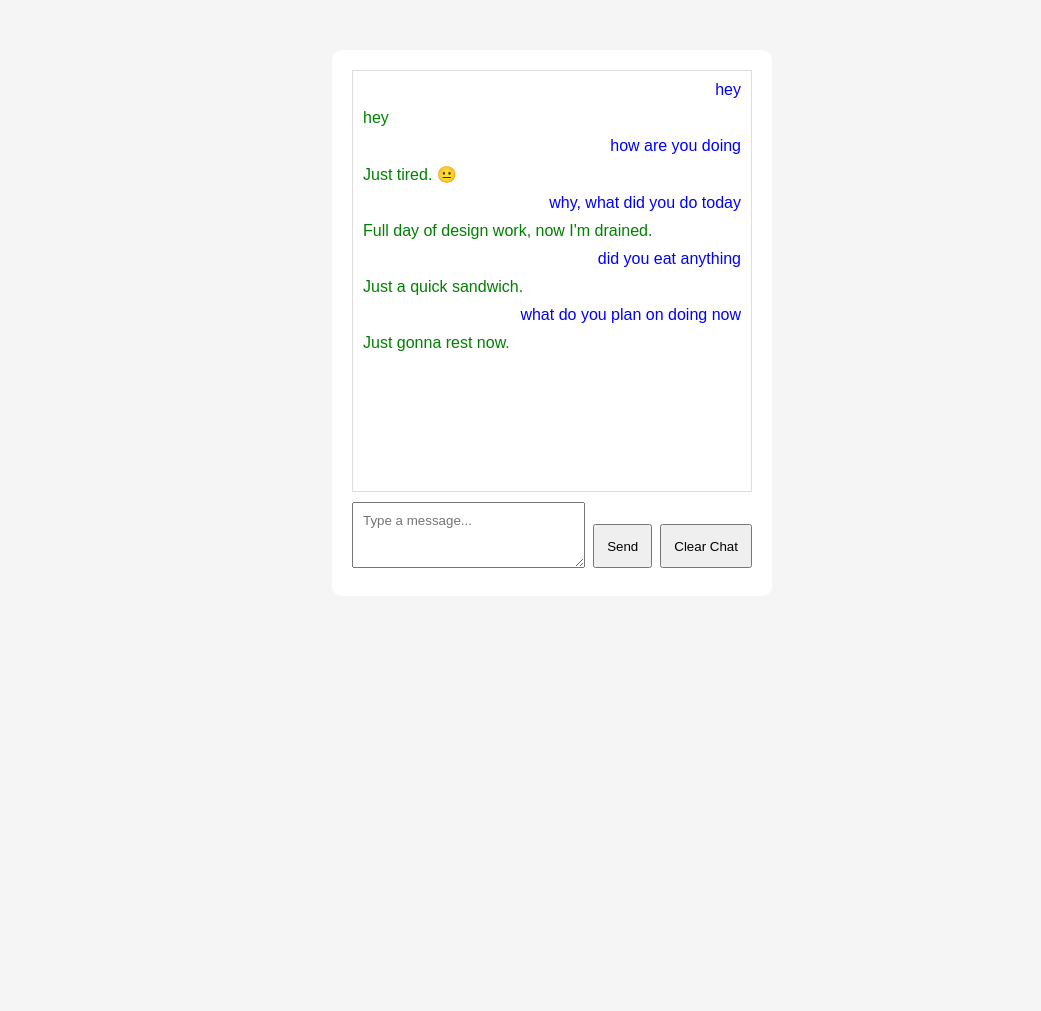
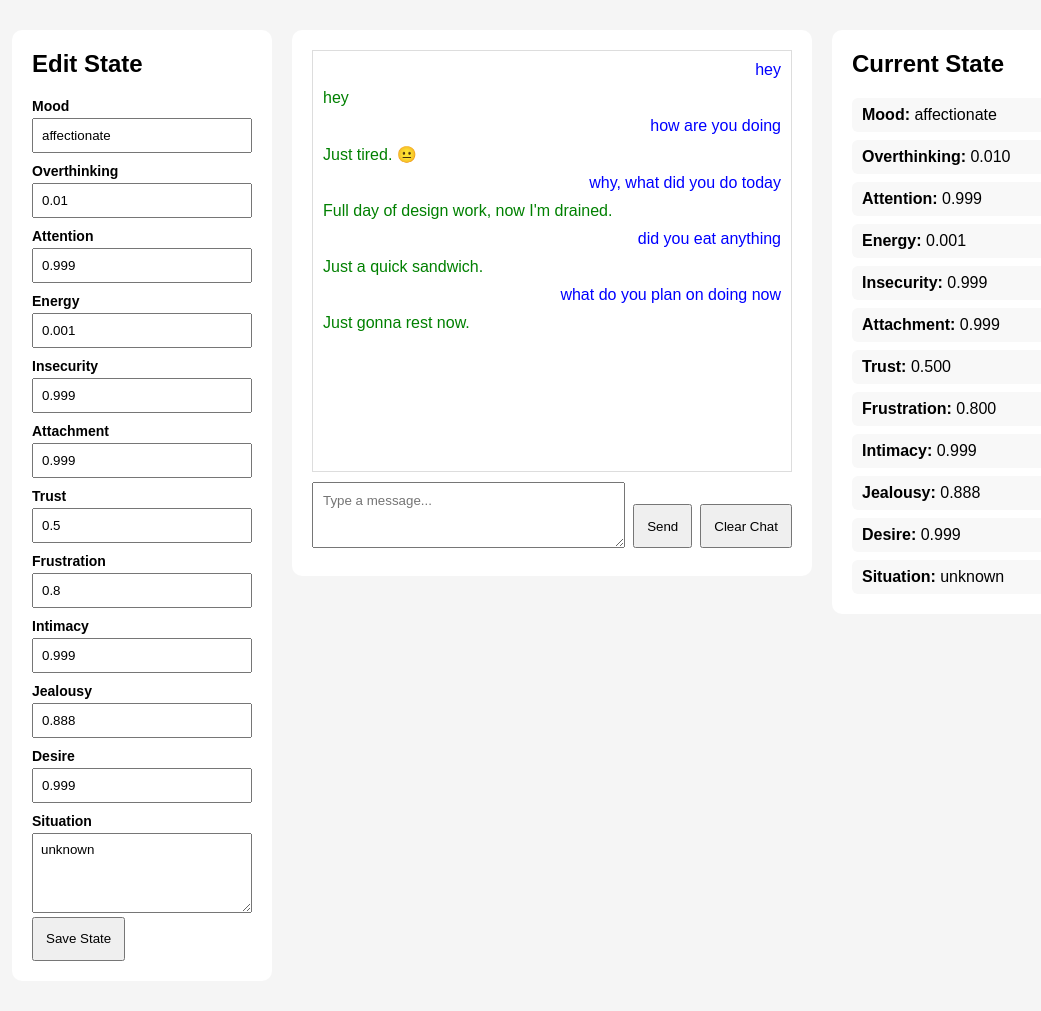
Before and after one commit to Nihili66/pythonRepo, a Flask app: page / in a window 1280 px wide. Shown: the whole page, without its empty margins (88-1129 px from the left). Before the commit the page ends 568 px from the top, so only its background shows below. Run offline with Flask 3, Linux system fonts and the light colour scheme; data comes from the database, SQL or seed files in the repository.

Commit message:
Updated the front end interface, added a dashboard that lets me edit and view the live state and chat history. Added an LLM based state updating engine

```diff
--- a/OnGoing/relationship-simulator/app.py
+++ b/OnGoing/relationship-simulator/app.py
@@ -3,6 +3,7 @@
 from database.db import get_db
 from services.life_simulation import get_current_situation
 from services.emotion_engine import update_emotional_state
+from services.emotion_engine_llm import update_emotional_state_llm
 from services.delay_engine import simulate_delay
 from services.behavior_engine import apply_behavior
 
@@ -19,6 +20,7 @@
     "frustration": 0.8,
     "intimacy": 0.999,
     "jealousy": 0.888,
+    "desire": 0.999,
     "situation": "unknown"
 }
 
@@ -61,6 +63,20 @@
     db.execute("DELETE FROM messages")
     db.commit()
 
+
+def get_serializable_state():
+    return dict(state)
+
+
+def clamp_stat_value(value):
+    try:
+        numeric_value = float(value)
+    except (TypeError, ValueError):
+        return None
+
+    return max(0.0, min(1.0, numeric_value))
+
+
 @app.route("/")
 def home():
     return render_template("chat.html")
@@ -71,6 +87,43 @@
     return jsonify({"messages": get_conversation()})
 
 
+@app.route("/state", methods=["GET"])
+def get_state():
+    return jsonify({"state": get_serializable_state()})
+
+
+@app.route("/state", methods=["POST"])
+def update_state():
+    data = request.json or {}
+
+    numeric_fields = [
+        "overthinking",
+        "attention",
+        "energy",
+        "insecurity",
+        "attachment",
+        "trust",
+        "frustration",
+        "intimacy",
+        "jealousy",
+        "desire"
+    ]
+
+    if "mood" in data:
+        state["mood"] = str(data["mood"]).strip() or state["mood"]
+
+    if "situation" in data:
+        state["situation"] = str(data["situation"]).strip() or state["situation"]
+
+    for field in numeric_fields:
+        if field in data:
+            clamped_value = clamp_stat_value(data[field])
+            if clamped_value is not None:
+                state[field] = clamped_value
+
+    return jsonify({"success": True, "state": get_serializable_state()})
+
+
 @app.route("/send_message", methods=["POST"])
 def send_message():
     state["situation"] = get_current_situation()
@@ -79,7 +132,7 @@
 
     interpreted_message = apply_behavior(user_message, state)
 
-    state.update(update_emotional_state(user_message, state))
+    state.update(update_emotional_state_llm(user_message, state))
 
     save_message("user", user_message)
 
@@ -91,7 +144,10 @@
 
     save_message("assistant", ai_response)
 
-    return jsonify({"response": ai_response})
+    return jsonify({
+        "response": ai_response,
+        "state": get_serializable_state()
+    })
 
 
 @app.route("/clear_chat", methods=["POST"])
--- a/OnGoing/relationship-simulator/static/css/style.css
+++ b/OnGoing/relationship-simulator/static/css/style.css
@@ -1,14 +1,56 @@
 body {
     font-family: Arial;
     background: #f5f5f5;
+    margin: 0;
+}
+
+.page-layout {
+    display: flex;
+    gap: 20px;
+    align-items: flex-start;
+    justify-content: center;
+    padding: 30px;
+}
+
+.state-panel {
+    width: 260px;
+    background: white;
+    border-radius: 10px;
+    padding: 20px;
+    box-sizing: border-box;
+}
+
+.state-panel h2 {
+    margin-top: 0;
+}
+
+.state-panel label {
+    display: block;
+    margin-top: 10px;
+    margin-bottom: 4px;
+    font-size: 14px;
+    font-weight: bold;
+}
+
+.state-panel input,
+.state-panel textarea {
+    width: 100%;
+    box-sizing: border-box;
+    padding: 8px;
+    font-family: Arial;
+}
+
+.state-textarea {
+    min-height: 80px;
+    resize: vertical;
 }
 
 .chat-container {
-    width: 400px;
-    margin: 50px auto;
+    width: 520px;
     background: white;
     border-radius: 10px;
     padding: 20px;
+    box-sizing: border-box;
 }
 
 #chat-box {
@@ -64,3 +106,16 @@
     color: #666;
     font-size: 14px;
 }
+
+#state-view {
+    display: flex;
+    flex-direction: column;
+    gap: 8px;
+}
+
+.state-item {
+    padding: 8px 10px;
+    background: #f8f8f8;
+    border-radius: 6px;
+    white-space: pre-wrap;
+}
--- a/OnGoing/relationship-simulator/static/js/chat.js
+++ b/OnGoing/relationship-simulator/static/js/chat.js
@@ -1,6 +1,4 @@
-window.addEventListener("DOMContentLoaded", () => {
-    loadMessages();
-
+window.addEventListener("DOMContentLoaded", async () => {
     let input = document.getElementById("message-input");
 
     input.addEventListener("keydown", function (event) {
@@ -9,19 +7,24 @@
             sendMessage();
         }
     });
+
+    await loadMessages();
+    await loadState();
 });
 
 function setLoading(isLoading) {
     let input = document.getElementById("message-input");
     let sendButton = document.getElementById("send-button");
     let clearButton = document.getElementById("clear-button");
+    let saveStateButton = document.getElementById("save-state-button");
     let status = document.getElementById("status");
 
     input.disabled = isLoading;
     sendButton.disabled = isLoading;
     clearButton.disabled = isLoading;
+    saveStateButton.disabled = isLoading;
 
-    status.innerText = isLoading ? "Typing..." : "";
+    status.innerText = isLoading ? "Thinking..." : "";
 }
 
 function scrollToBottom() {
@@ -29,8 +32,87 @@
     chatBox.scrollTop = chatBox.scrollHeight;
 }
 
+function formatStateNumber(value) {
+    return Number(value).toFixed(3);
+}
+
+function renderState(state) {
+    let stateView = document.getElementById("state-view");
+
+    stateView.innerHTML = `
+        <div class="state-item"><strong>Mood:</strong> ${state.mood}</div>
+        <div class="state-item"><strong>Overthinking:</strong> ${formatStateNumber(state.overthinking)}</div>
+        <div class="state-item"><strong>Attention:</strong> ${formatStateNumber(state.attention)}</div>
+        <div class="state-item"><strong>Energy:</strong> ${formatStateNumber(state.energy)}</div>
+        <div class="state-item"><strong>Insecurity:</strong> ${formatStateNumber(state.insecurity)}</div>
+        <div class="state-item"><strong>Attachment:</strong> ${formatStateNumber(state.attachment)}</div>
+        <div class="state-item"><strong>Trust:</strong> ${formatStateNumber(state.trust)}</div>
+        <div class="state-item"><strong>Frustration:</strong> ${formatStateNumber(state.frustration)}</div>
+        <div class="state-item"><strong>Intimacy:</strong> ${formatStateNumber(state.intimacy)}</div>
+        <div class="state-item"><strong>Jealousy:</strong> ${formatStateNumber(state.jealousy)}</div>
+        <div class="state-item"><strong>Desire:</strong> ${formatStateNumber(state.desire)}</div>
+        <div class="state-item"><strong>Situation:</strong> ${state.situation}</div>
+    `;
+}
+
+function fillStateForm(state) {
+    document.getElementById("mood-input").value = state.mood ?? "";
+    document.getElementById("overthinking-input").value = state.overthinking ?? 0;
+    document.getElementById("attention-input").value = state.attention ?? 0;
+    document.getElementById("energy-input").value = state.energy ?? 0;
+    document.getElementById("insecurity-input").value = state.insecurity ?? 0;
+    document.getElementById("attachment-input").value = state.attachment ?? 0;
+    document.getElementById("trust-input").value = state.trust ?? 0;
+    document.getElementById("frustration-input").value = state.frustration ?? 0;
+    document.getElementById("intimacy-input").value = state.intimacy ?? 0;
+    document.getElementById("jealousy-input").value = state.jealousy ?? 0;
+    document.getElementById("desire-input").value = state.desire ?? 0;
+    document.getElementById("situation-input").value = state.situation ?? "";
+}
+
+async function loadState() {
+    let response = await fetch("/state");
+    let data = await response.json();
+
+    renderState(data.state);
+    fillStateForm(data.state);
+}
+
+function collectStateFormData() {
+    return {
+        mood: document.getElementById("mood-input").value,
+        overthinking: document.getElementById("overthinking-input").value,
+        attention: document.getElementById("attention-input").value,
+        energy: document.getElementById("energy-input").value,
+        insecurity: document.getElementById("insecurity-input").value,
+        attachment: document.getElementById("attachment-input").value,
+        trust: document.getElementById("trust-input").value,
+        frustration: document.getElementById("frustration-input").value,
+        intimacy: document.getElementById("intimacy-input").value,
+        jealousy: document.getElementById("jealousy-input").value,
+        desire: document.getElementById("desire-input").value,
+        situation: document.getElementById("situation-input").value
+    };
+}
+
+async function saveState() {
+    let response = await fetch("/state", {
+        method: "POST",
+        headers: {
+            "Content-Type": "application/json"
+        },
+        body: JSON.stringify(collectStateFormData())
+    });
+
+    let data = await response.json();
+
+    if (data.success) {
+        renderState(data.state);
+        fillStateForm(data.state);
+    }
+}
+
 async function loadMessages() {
-
     let response = await fetch("/messages");
     let data = await response.json();
 
@@ -46,7 +128,6 @@
 }
 
 async function sendMessage() {
-
     let input = document.getElementById("message-input");
     let message = input.value.trim();
 
@@ -68,6 +149,13 @@
         let data = await response.json();
 
         addMessage("ai", data.response);
+
+        if (data.state) {
+            renderState(data.state);
+            fillStateForm(data.state);
+        } else {
+            await loadState();
+        }
     } catch (error) {
         addMessage("ai", "Something went wrong. Please try again.");
     } finally {
@@ -77,7 +165,6 @@
 }
 
 async function clearChat() {
-
     let confirmed = window.confirm("Are you sure you want to clear the chat?");
     if (!confirmed) return;
 
@@ -94,7 +181,6 @@
 }
 
 function addMessage(role, text) {
-
     let chatBox = document.getElementById("chat-box");
 
     let messageDiv = document.createElement("div");
--- a/OnGoing/relationship-simulator/templates/chat.html
+++ b/OnGoing/relationship-simulator/templates/chat.html
@@ -5,6 +5,50 @@
     <link rel="stylesheet" href="/static/css/style.css">
 </head>
 <body>
+
+<div class="page-layout">
+
+    <div class="state-panel">
+        <h2>Edit State</h2>
+
+        <label for="mood-input">Mood</label>
+        <input id="mood-input" type="text" placeholder="affectionate">
+
+        <label for="overthinking-input">Overthinking</label>
+        <input id="overthinking-input" type="number" min="0" max="1" step="0.01">
+
+        <label for="attention-input">Attention</label>
+        <input id="attention-input" type="number" min="0" max="1" step="0.01">
+
+        <label for="energy-input">Energy</label>
+        <input id="energy-input" type="number" min="0" max="1" step="0.01">
+
+        <label for="insecurity-input">Insecurity</label>
+        <input id="insecurity-input" type="number" min="0" max="1" step="0.01">
+
+        <label for="attachment-input">Attachment</label>
+        <input id="attachment-input" type="number" min="0" max="1" step="0.01">
+
+        <label for="trust-input">Trust</label>
+        <input id="trust-input" type="number" min="0" max="1" step="0.01">
+
+        <label for="frustration-input">Frustration</label>
+        <input id="frustration-input" type="number" min="0" max="1" step="0.01">
+
+        <label for="intimacy-input">Intimacy</label>
+        <input id="intimacy-input" type="number" min="0" max="1" step="0.01">
+
+        <label for="jealousy-input">Jealousy</label>
+        <input id="jealousy-input" type="number" min="0" max="1" step="0.01">
+
+        <label for="desire-input">Desire</label>
+        <input id="desire-input" type="number" min="0" max="1" step="0.01">
+
+        <label for="situation-input">Situation</label>
+        <textarea id="situation-input" class="state-textarea" placeholder="unknown"></textarea>
+
+        <button id="save-state-button" onclick="saveState()">Save State</button>
+    </div>
 
     <div class="chat-container">
 
@@ -20,6 +64,13 @@
 
     </div>
 
+    <div class="state-panel">
+        <h2>Current State</h2>
+        <div id="state-view"></div>
+    </div>
+
+</div>
+
 <script src="/static/js/chat.js"></script>
 
 </body>
```
Also changed, not shown: OnGoing/relationship-simulator/services/emotion_engine_llm.py (added, +142 -0 lines). Lines whose indentation alone changed are shown as unchanged.
